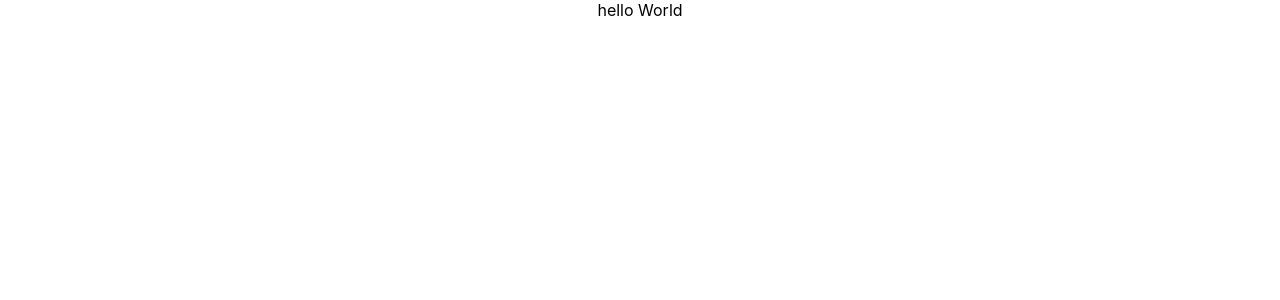
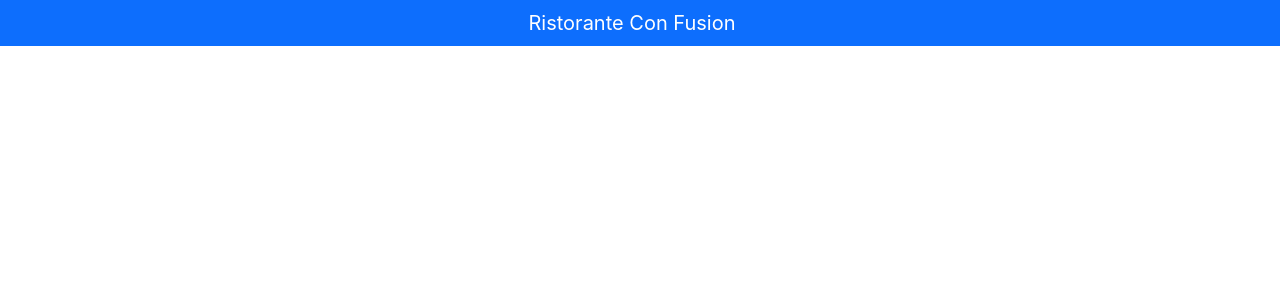
Before and after one commit to haltt-lan/FUNiX, a React (Create React App) app: page / in a window 1280 px wide. Shown: the top 300 px of the page. Built offline with nearby package versions, Linux system fonts and the light colour scheme.

Commit message:
add lab02-2

```diff
--- a/src/App.js
+++ b/src/App.js
@@ -1,12 +1,19 @@
-import logo from './logo.svg';
+import React, {Component} from 'react';
+
+import { Navbar, NavbarBrand } from 'reactstrap';
 import './App.css';
 
-function App() {
-  return (
-    <div className="App">
-      hello World
-    </div>
-  );
+class App extends Component {
+  render() {
+    return (
+      <div className="App">
+        <Navbar dark color="primary">
+          <div className="container">
+            <NavbarBrand href="/">Ristorante Con Fusion</NavbarBrand>
+          </div>
+        </Navbar>
+      </div>
+    );
+  }
 }
-
 export default App;
--- a/src/index.js
+++ b/src/index.js
@@ -1,5 +1,6 @@
 import React from 'react';
 import ReactDOM from 'react-dom';
+import 'bootstrap/dist/css/bootstrap.min.css';
 import './index.css';
 import App from './App';
 import reportWebVitals from './reportWebVitals';
```
